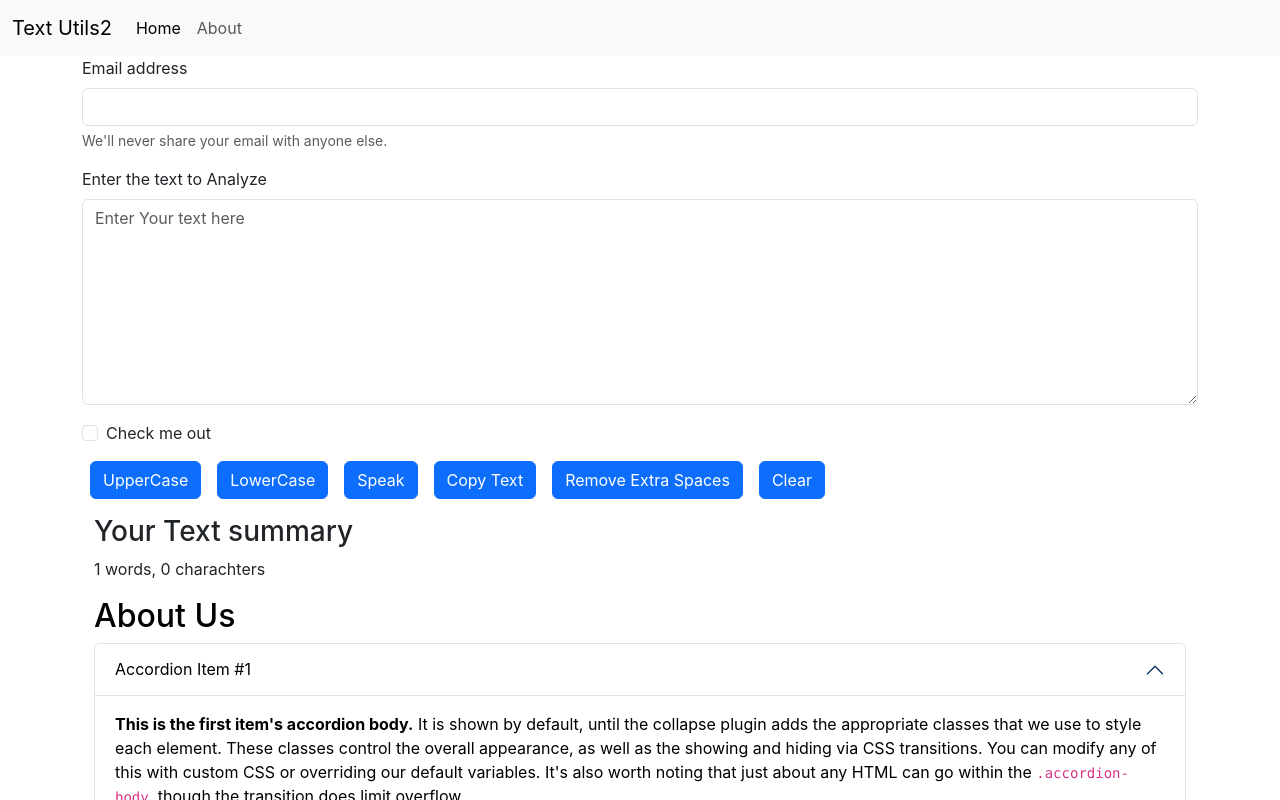
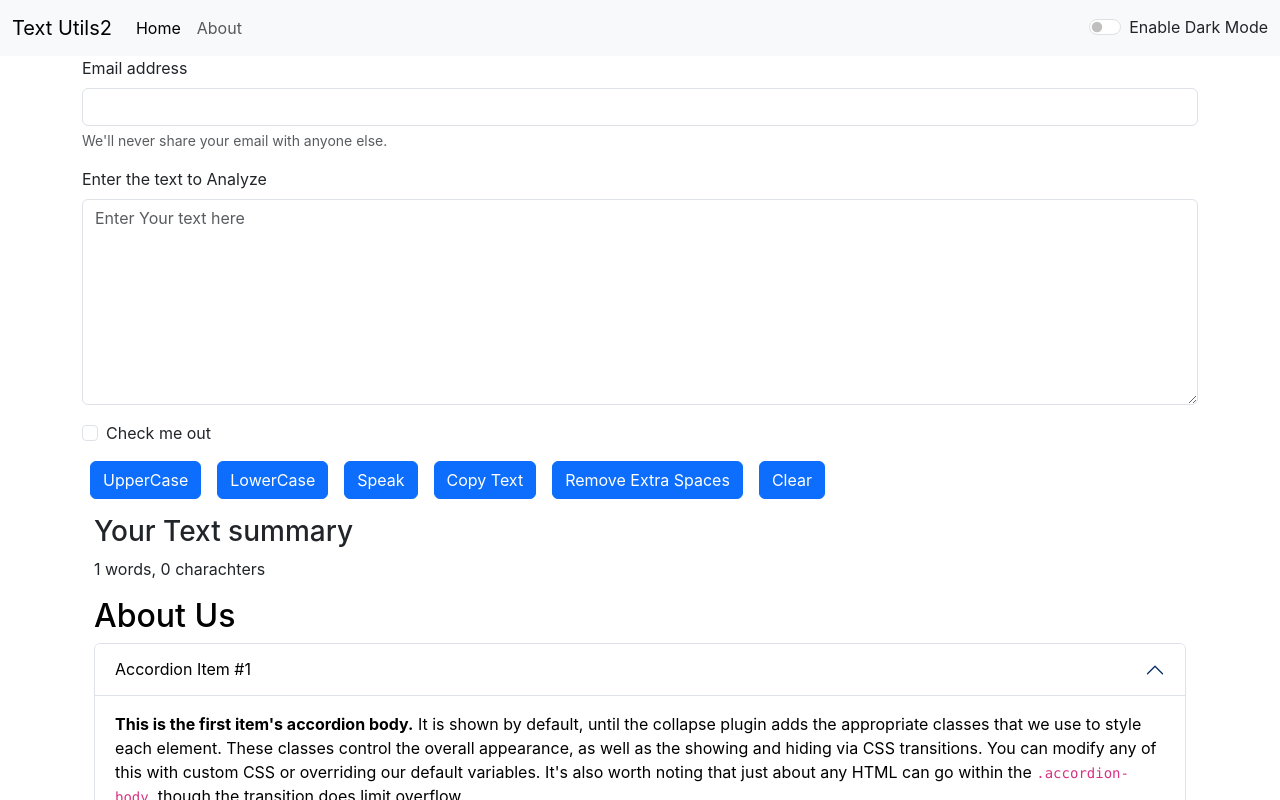
Before and after one commit to chirag21120/TextUtils, a React (Create React App) app: page / in a window 1280 px wide. Shown: the top 800 px of the page. Built offline with nearby package versions, Linux system fonts and the light colour scheme.

Commit message:
Improved Dark Mode

```diff
--- a/src/App.js
+++ b/src/App.js
@@ -1,16 +1,31 @@
 
+import { useState } from 'react';
 import './App.css';
 import About from './components/About';
 import Navbar from './components/Navbar';
 import TextForm from './components/TextForm';
 
 function App() {
+  const [mode,setMode] = useState('light');
+  const toggleMode = ()=>{
+    if(mode==='light'){
+      setMode('dark');
+      document.body.style.backgroundColor = '#212535'
+      document.body.style.color = 'white'
+    }
+    else{
+      setMode('light');
+      document.body.style.backgroundColor = 'white';
+      document.body.style.color = 'black'
+
+    }
+  }
   return (
     <>
-<Navbar title = "Text Utils2" />
+<Navbar title = "Text Utils2" mode = {mode} toggleMode = {toggleMode} />
 <div className="container">
 
-<TextForm head="Enter the text to Analyze" />
+<TextForm head="Enter the text to Analyze" mode = {mode} />
 
 <About/>
 </div>
--- a/src/components/Navbar.js
+++ b/src/components/Navbar.js
@@ -1,30 +1,61 @@
-import React from 'react'
-import PropTypes from 'prop-types'
+import React from "react";
+import PropTypes from "prop-types";
 
 export default function Navbar(props) {
+
   return (
-        <nav className="navbar navbar-expand-lg bg-body-tertiary">
+    <nav
+      className={`navbar navbar-expand-lg  bg-${props.mode} sticky-top`}
+      data-bs-theme={`${props.mode}`}
+    >
       <div className="container-fluid">
-    <a className="navbar-brand" href='/'>{props.title}</a>
-    <button className="navbar-toggler" type="button" data-bs-toggle="collapse" data-bs-target="#navbarNavAltMarkup" aria-controls="navbarNavAltMarkup" aria-expanded="false" aria-label="Toggle navigation">
+        <a className="navbar-brand" href="/">
+          {props.title}
+        </a>
+        <button
+          className="navbar-toggler"
+          type="button"
+          data-bs-toggle="collapse"
+          data-bs-target="#navbarNavAltMarkup"
+          aria-controls="navbarNavAltMarkup"
+          aria-expanded="false"
+          aria-label="Toggle navigation"
+        >
           <span className="navbar-toggler-icon"></span>
         </button>
         <div className="collapse navbar-collapse" id="navbarNavAltMarkup">
           <div className="navbar-nav">
-        <a className="nav-link active" aria-current="page" href='/'>Home</a>
-        <a className="nav-link" href='/'>{props.aboutText}</a>
+            <a className="nav-link active" aria-current="page" href="/">
+              Home
+            </a>
+            <a className="nav-link" href="/">
+              {props.aboutText}
+            </a>
           </div>
+        </div>
+        <div className="form-check form-switch">
+          <input
+            className="form-check-input"
+            type="checkbox"
+            role="switch"
+            id="flexSwitchCheckDefault"
+            onClick={props.toggleMode}
+          />
+          <label className={`form-check-labe text-${props.mode==='light'?'dark':'light'}`}  htmlFor="flexSwitchCheckDefault">
+            Enable Dark Mode
+          </label>
         </div>
       </div>
     </nav>
-  )
+  );
 }
 
 Navbar.propTypes = {
   title: PropTypes.string.isRequired, //It is required
-    aboutText: PropTypes.string}
+  aboutText: PropTypes.string,
+};
 
 Navbar.defaultProps = {
-    title:'Set Title Here',
-    aboutText: 'About'
-}
+  title: "Set Title Here",
+  aboutText: "About",
+};
--- a/src/components/TextForm.js
+++ b/src/components/TextForm.js
@@ -54,6 +54,8 @@ export default function TextForm(props) {
             className="form-control"
             id="exampleInputEmail1"
             aria-describedby="emailHelp"
+            style={{backgroundColor: props.mode==='dark'?'#212530':'white',
+                    color: props.mode==='dark'?'white':'black'}}
           />
           <div id="emailHelp" className="form-text">
             We'll never share your email with anyone else.
@@ -70,6 +72,8 @@ export default function TextForm(props) {
             value={text}
             placeholder="Enter Your text here"
             onChange={handleOnChange}
+            style={{backgroundColor: props.mode==='dark'?'#212530':'white',
+                    color: props.mode==='dark'?'white':'black'}}
           ></textarea>
         </div>
         <div className="mb-3 form-check">
```
Lines whose indentation alone changed are shown as unchanged.
